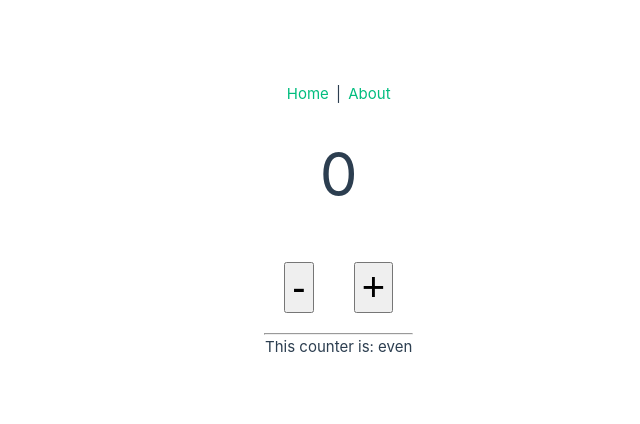
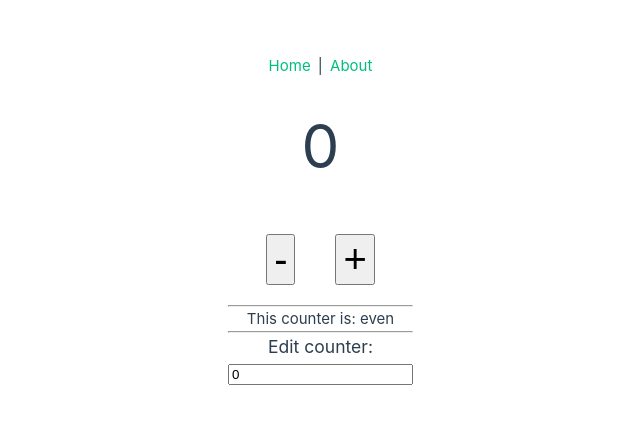
Before and after one commit to joewilson27/vue3-pinia-encounter, a Vue app in the folder learn-pinia/: page / in a window 1280 px wide. Shown: the part 180-604 px from the top of the page, without its empty margins (227-867 px from the left). Built offline with nearby package versions, Linux system fonts and the light colour scheme.

Commit message:
use-store-everywhere
use our pinia store inside AboutView template

```diff
--- a/learn-pinia/src/views/AboutView.vue
+++ b/learn-pinia/src/views/AboutView.vue
@@ -1,5 +1,23 @@
 <template>
   <div class="about">
     <h1>About</h1>
+    <button
+      class="counter-button"
+      @click="storeCounter.increaseCount"
+    >
+      {{ storeCounter.count }}
+    </button>
   </div>
 </template>
+
+<script setup>
+import { useCounterStore } from '@/stores/counter'
+
+const storeCounter = useCounterStore()
+</script>
+
+<style>
+.counter-button {
+  font-size: 50px;
+}
+</style>
--- a/learn-pinia/src/views/HomeView.vue
+++ b/learn-pinia/src/views/HomeView.vue
@@ -19,6 +19,15 @@
 
       <!-- in vuex, we need to this instead to use getters = storeCounter.getters.oddOrEven -->
       This counter is: {{ storeCounter.oddOrEven }}
+    </div>
+    <hr />
+    <div>
+      <!-- we can use this to edit counter property -->
+      <h3>Edit counter:</h3>
+      <input
+        type="number"
+        v-model="storeCounter.count"
+      >
     </div>
   </div>
 </template>
```
